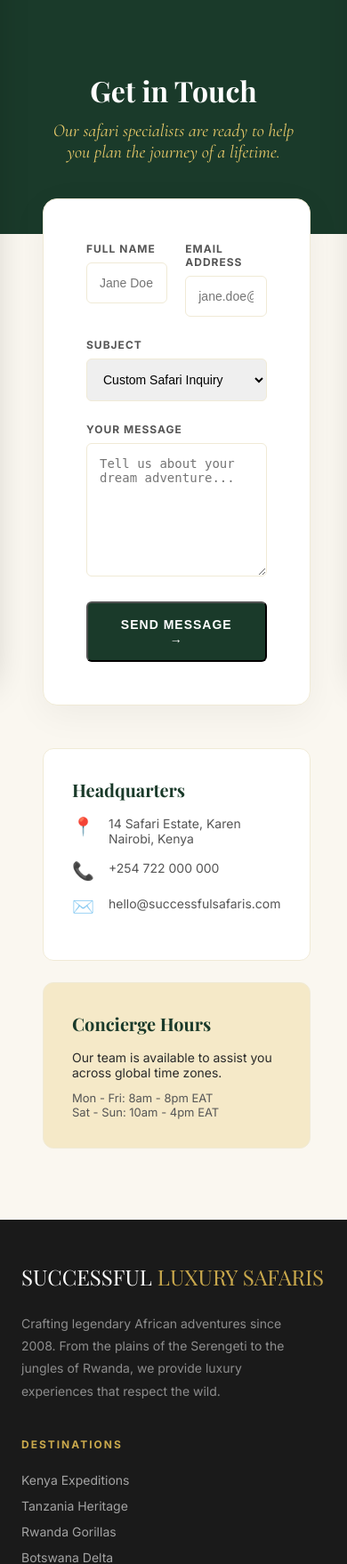
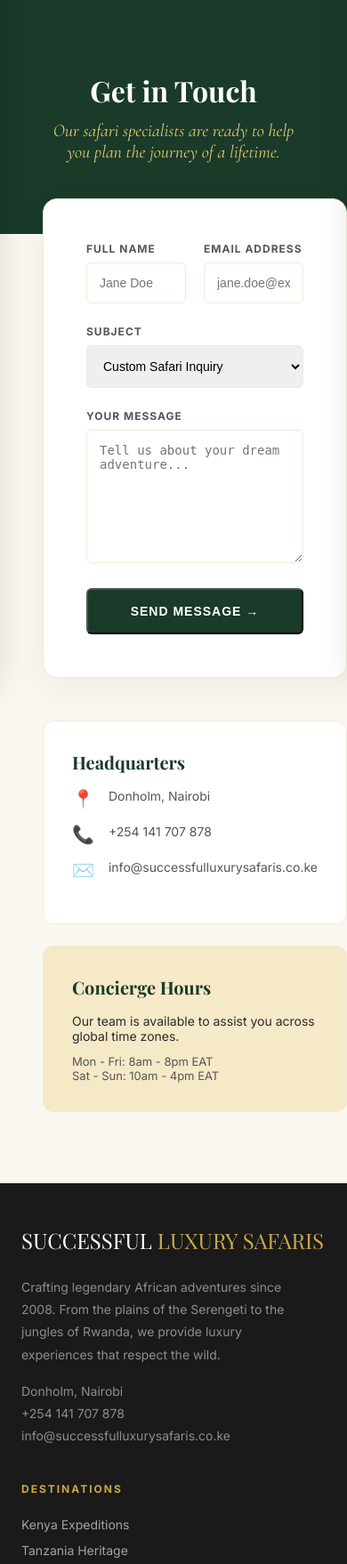
Before and after one commit to Tomlee-abila/successful_safaris, a Django app: page /crm/contact/ in a window 390 px wide. Shown: the part 75-1833 px from the top of the page at 89% size. Run offline with Django 5.2, Linux system fonts and the light colour scheme; data comes from the database, SQL or seed files in the repository; data that the repository does not hold is empty; parts of the project's set-up code (start-up, migrations or seed data) failed here and were passed over; some web fonts are replaced.

Commit message:
feat: update site contact info in footer and contact page
Replace placeholder phone, email, and address with real business details.

```diff
--- a/backend/templates/base.html
+++ b/backend/templates/base.html
@@ -261,6 +261,11 @@
     <div class="footer-col">
       <div class="footer-logo">SUCCESSFUL <span>LUXURY SAFARIS</span></div>
       <p class="footer-desc">Crafting legendary African adventures since 2008. From the plains of the Serengeti to the jungles of Rwanda, we provide luxury experiences that respect the wild.</p>
+      <p class="footer-desc" style="margin-top:16px;">
+        Donholm, Nairobi<br>
+        <a href="tel:+254141707878">+254 141 707 878</a><br>
+        <a href="mailto:info@successfulluxurysafaris.co.ke">info@successfulluxurysafaris.co.ke</a>
+      </p>
     </div>
     <div class="footer-col">
       <h4>Destinations</h4>
--- a/backend/templates/contact.html
+++ b/backend/templates/contact.html
@@ -78,15 +78,15 @@
       <h3 class="widget-h">Headquarters</h3>
       <div class="info-item">
         <span class="info-icon">📍</span>
-        <div>14 Safari Estate, Karen<br>Nairobi, Kenya</div>
+        <div>Donholm, Nairobi</div>
       </div>
       <div class="info-item">
         <span class="info-icon">📞</span>
-        <div>+254 722 000 000</div>
+        <div><a href="tel:+254141707878">+254 141 707 878</a></div>
       </div>
       <div class="info-item">
         <span class="info-icon">✉️</span>
-        <div>hello@successfulsafaris.com</div>
+        <div><a href="mailto:info@successfulluxurysafaris.co.ke">info@successfulluxurysafaris.co.ke</a></div>
       </div>
     </div>
 
```
